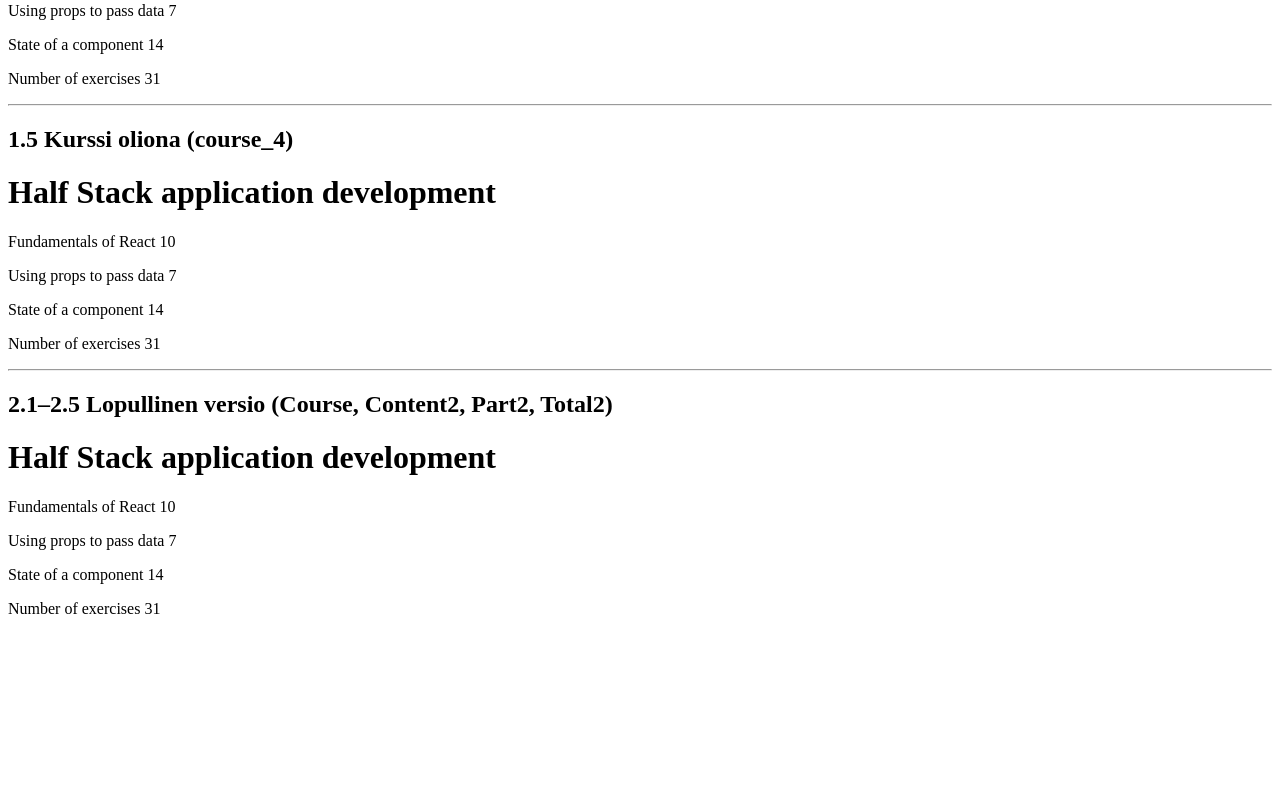
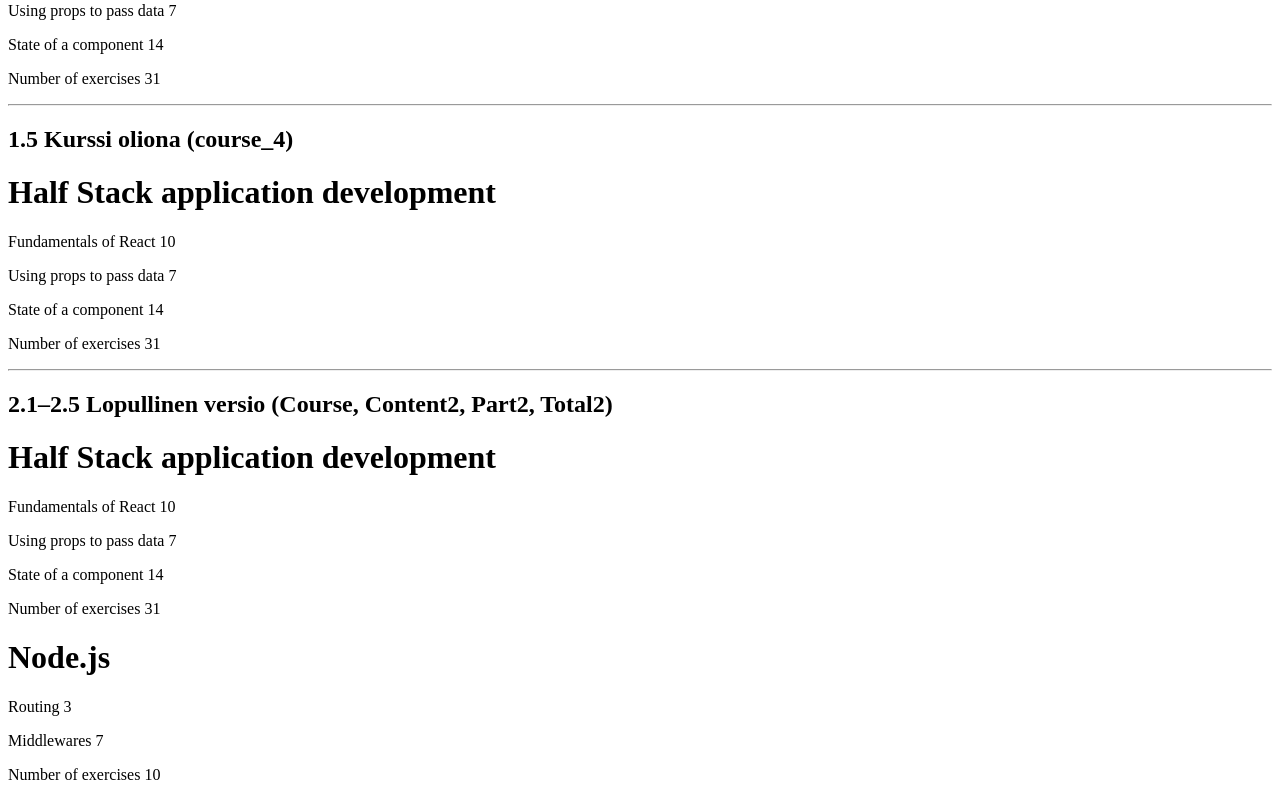
Before and after one commit to 1967cooder/01-kurssitiedot, a React (Vite) app: page / in a window 1280 px wide. Shown: the part 953-1753 px from the top of the page. Before the commit the page ends 1587 px from the top, so only its background shows below. Built offline with nearby package versions, Linux system fonts and the light colour scheme.

Commit message:
added more courses

```diff
--- a/src/App.jsx
+++ b/src/App.jsx
@@ -364,6 +364,21 @@
     ],
   };
 
+  // -----------------------------
+  // 2.6:Monta kursseja
+  // -----------------------------
+  const courses = [
+    course_5,
+    {
+      name: "Node.js",
+      id: 2,
+      parts: [
+        { name: "Routing", exercises: 3, id: 1 },
+        { name: "Middlewares", exercises: 7, id: 2 },
+      ],
+    },
+  ];
+
   return (
     <div>
       <h2>1.1 Yksinkertainen versio</h2>
@@ -452,7 +467,9 @@
       <hr />
 
       <h2>2.1–2.5 Lopullinen versio (Course, Content2, Part2, Total2)</h2>
-      <Course course_5={course_5} />
+      {courses.map((course) => (
+      <Course key={course.id} course_5={course} />
+    ))}
     </div>
   );
 };
```
